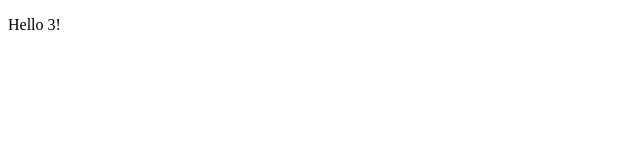
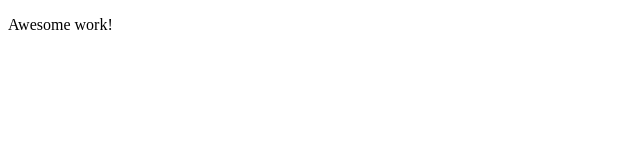
Before and after one commit to rizhenkov/pinata-deployed-page, a plain HTML site: page docs/index.html in a window 1280 px wide. Shown: the full height of the page, 0-640 px from the left. Drawn offline with Linux system fonts and the light colour scheme.

Commit message:
Update index.html

```diff
--- a/docs/index.html
+++ b/docs/index.html
@@ -6,6 +6,6 @@
 </head>
 <body>
 
-<p>Hello 3!</p>
+<p>Awesome work!</p>
 </body>
 </html>
```
